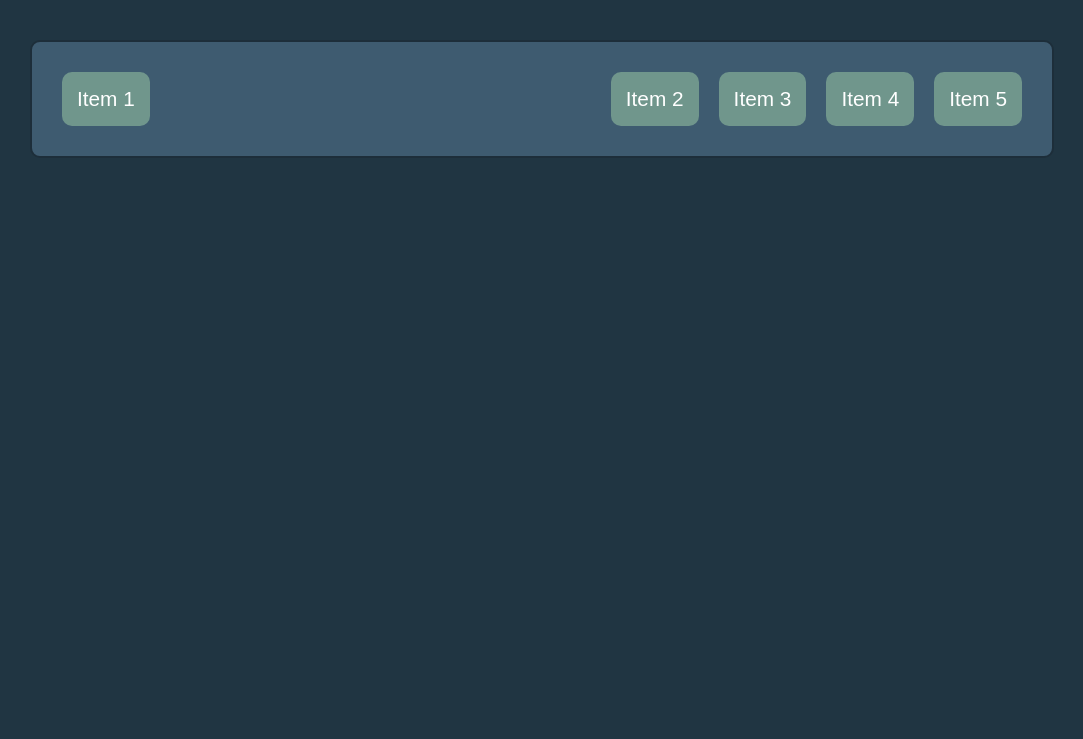
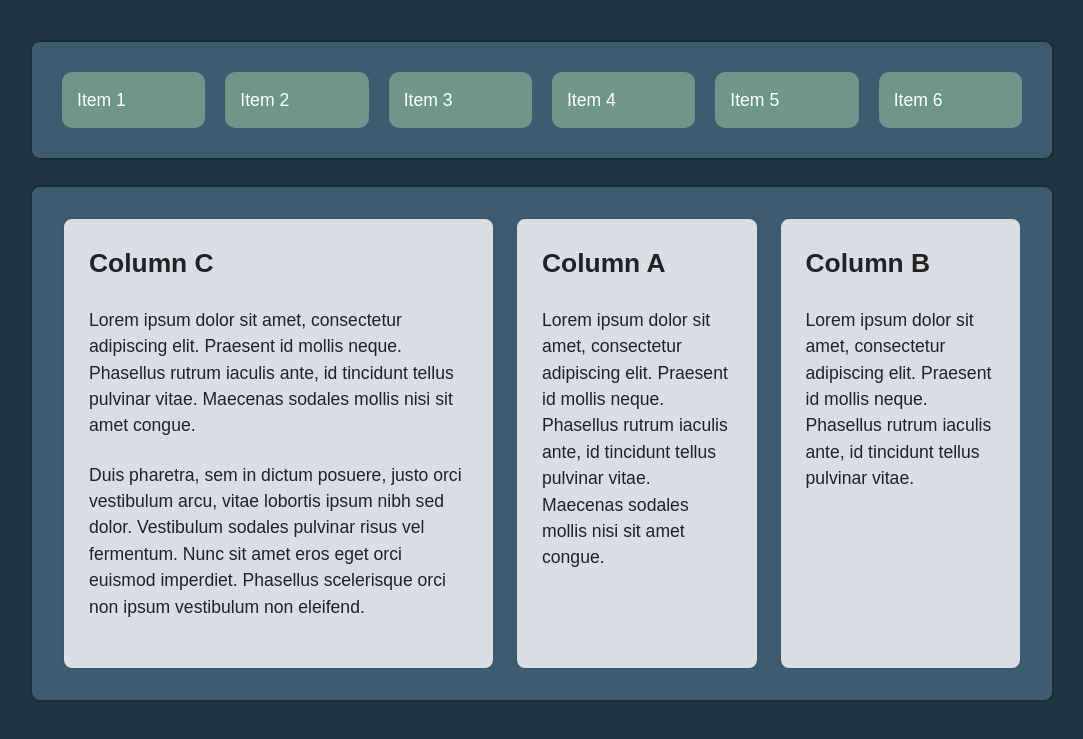
Before and after one commit to chrisdav6/Treehouse, a PHP site: page / in a window 1280 px wide. Shown: the top 739 px of the page, without its empty margins (98-1181 px from the left). Run offline with PHP 8.4, Linux system fonts and the light colour scheme.

Commit message:
Flexbox: flex-grow, order, align-self

```diff
--- a/css_beyond_the_basics/flexbox.css
+++ b/css_beyond_the_basics/flexbox.css
@@ -1,9 +1,28 @@
-.nav {
+.nav, .main {
   display: flex;
-  justify-content: space-between;
-  flex-wrap: wrap;
 }
 
-.nav li:first-child {
-  margin-right: auto;
+.nav {
+	-webkit-flex-direction: row;
+	-webkit-justify-content: space-between;
+	-webkit-flex-wrap: wrap;
 }
+
+.nav li {
+  flex-grow: 1;
+}
+
+.col {
+  flex: 1;
+}
+
+.col-c {
+  flex: 2;
+  order: -1;
+}
+
+@media screen and (max-width: 999px) {
+  .main {
+    flex-direction: column;
+  }
+}
--- a/css_beyond_the_basics/index.html
+++ b/css_beyond_the_basics/index.html
@@ -11,7 +11,31 @@
 		<li><a href="#">Item 2</a></li>
 		<li><a href="#">Item 3</a></li>
 		<li><a href="#">Item 4</a></li>
-    <li><a href="#">Item 5</a></li>
+		<li><a href="#">Item 5</a></li>
+		<li><a href="#">Item 6</a></li>
 	</ul>
+	<div class="main">
+		<div class="col-a col">
+			<h2>Column A</h2>
+			<p>
+				Lorem ipsum dolor sit amet, consectetur adipiscing elit. Praesent id mollis neque. Phasellus rutrum iaculis ante, id tincidunt tellus pulvinar vitae. Maecenas sodales mollis nisi sit amet congue.
+			</p>
+		</div>
+		<div class="col-b col">
+			<h2>Column B</h2>
+			<p>
+				Lorem ipsum dolor sit amet, consectetur adipiscing elit. Praesent id mollis neque. Phasellus rutrum iaculis ante, id tincidunt tellus pulvinar vitae.
+			</p>
+		</div>
+		<div class="col-c col">
+			<h2>Column C</h2>
+			<p>
+				Lorem ipsum dolor sit amet, consectetur adipiscing elit. Praesent id mollis neque. Phasellus rutrum iaculis ante, id tincidunt tellus pulvinar vitae. Maecenas sodales mollis nisi sit amet congue.
+			</p>
+			<p>
+				Duis pharetra, sem in dictum posuere, justo orci vestibulum arcu, vitae lobortis ipsum nibh sed dolor. Vestibulum sodales pulvinar risus vel fermentum. Nunc sit amet eros eget orci euismod imperdiet. Phasellus scelerisque orci non ipsum vestibulum non eleifend.
+			</p>
+		</div>
+	</div>
 </body>
 </html>
--- a/css_beyond_the_basics/page-styles.css
+++ b/css_beyond_the_basics/page-styles.css
@@ -4,17 +4,27 @@
 body {
 	margin: 40px 0;
 	background: #203542;
-	font-size: 1.3em;
+	color: #222;
+	font-size: 1.1em;
 	font-family: sans-serif;
+	line-height: 1.5;
+}
+h2 {
+	margin: 0;
+}
+p {
+	margin: 1.3em 0;
 }
 .nav {
-    margin: 0 auto;
+	list-style-type: none;
+}
+.main, .nav {
+    margin: 25px auto;
 	padding: 20px;
 	width: 80%;
 	border: 2px solid #1d2e3a;
 	border-radius: 10px;
 	background: #3e5b70;
-	list-style-type: none;
 }
 li {
 	margin: 10px;
@@ -28,3 +38,10 @@ li {
 	color: inherit;
 	text-decoration: none;
 }
+.col {
+	margin: 10px;
+	padding: 25px;
+	border: 2px solid rgba(45,74,95,.9);
+	border-radius: inherit;
+	background: rgba(255,255,255,.8);
+}
```
